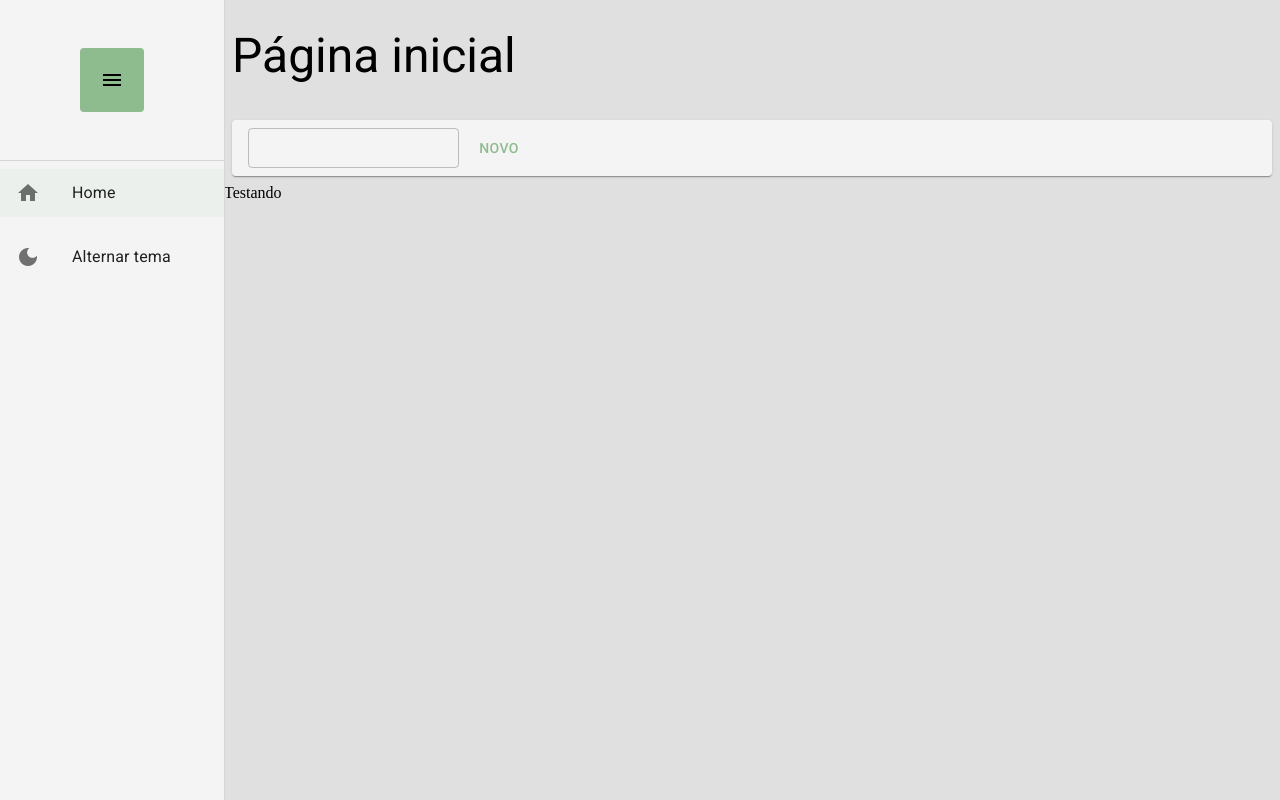
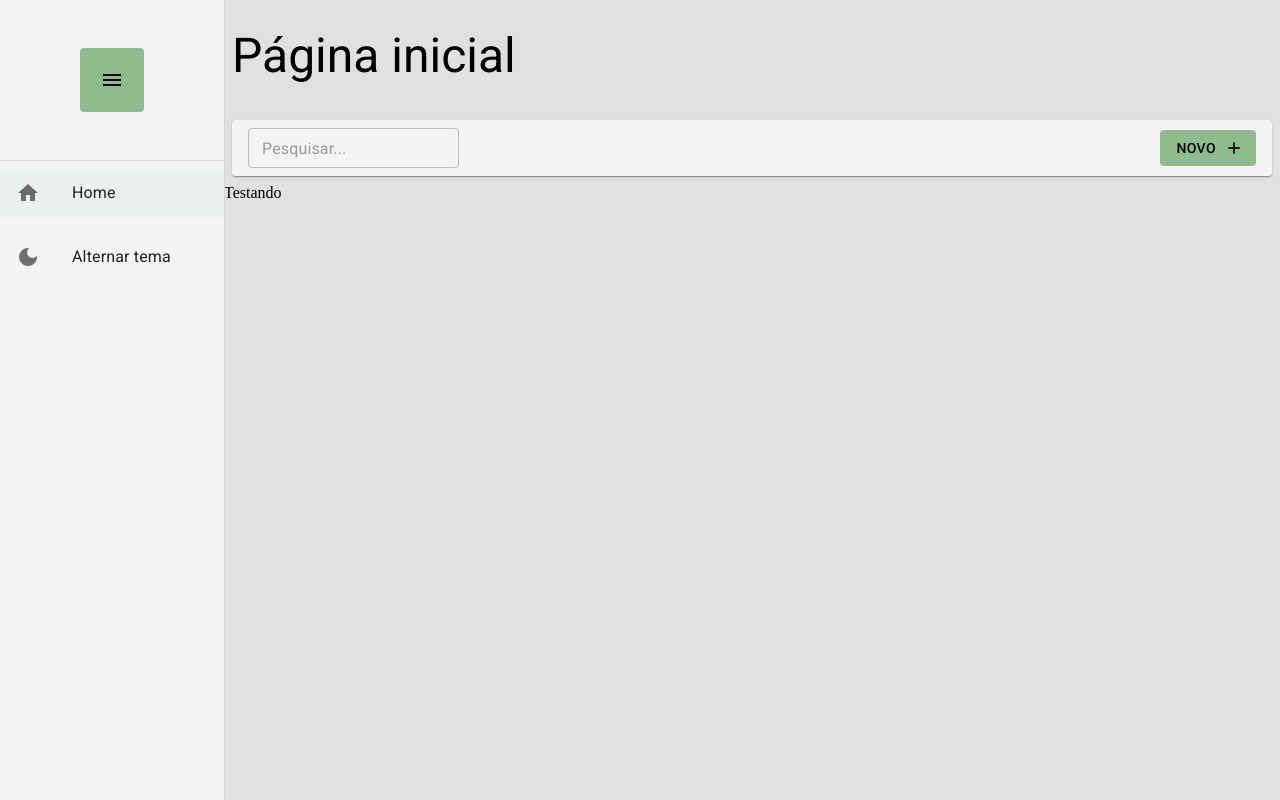
Before and after one commit to brunamarcelabarreto/FrontCategories, a React (Create React App) app: page /home in a window 1280 px wide. Built offline with nearby package versions, Linux system fonts and the light colour scheme.

Commit message:
Toolbar props

```diff
--- a/src/shared/components/home-toolbar/HomeToolbar.tsx
+++ b/src/shared/components/home-toolbar/HomeToolbar.tsx
@@ -1,8 +1,17 @@
-import { Box, Button, Paper, TextField, useTheme } from '@mui/material';
+import { Box, Button, Icon, Paper, TextField, useTheme } from '@mui/material';
 
 
+interface ToolbarProps {
+  textSearch?: string;
+  showInputSearch?: boolean;
+  switchTextSearch?:(newText: string) => void;
+}
 
-export const HomeToolbar: React.FC = () => {
+export const HomeToolbar: React.FC<ToolbarProps> = ({
+  textSearch ='',
+  showInputSearch= false,
+  switchTextSearch,
+}) => {
   const theme = useTheme();
 
   return (
@@ -18,9 +27,18 @@ export const HomeToolbar: React.FC = () => {
     >
       <TextField
         size="small"
+        value={textSearch}
+        placeholder="Pesquisar..."
+        onChange={(e) => switchTextSearch?.(e.target.value)}
       />
-
-      <Button>Novo</Button>
+      <Box flex={1} display="flex" justifyContent="end">
+        <Button
+          color='primary'
+          disableElevation
+          variant='contained'
+          endIcon={<Icon>add</Icon>}
+        >Novo</Button>
+      </Box>
     </Box>
   );
 };
```
